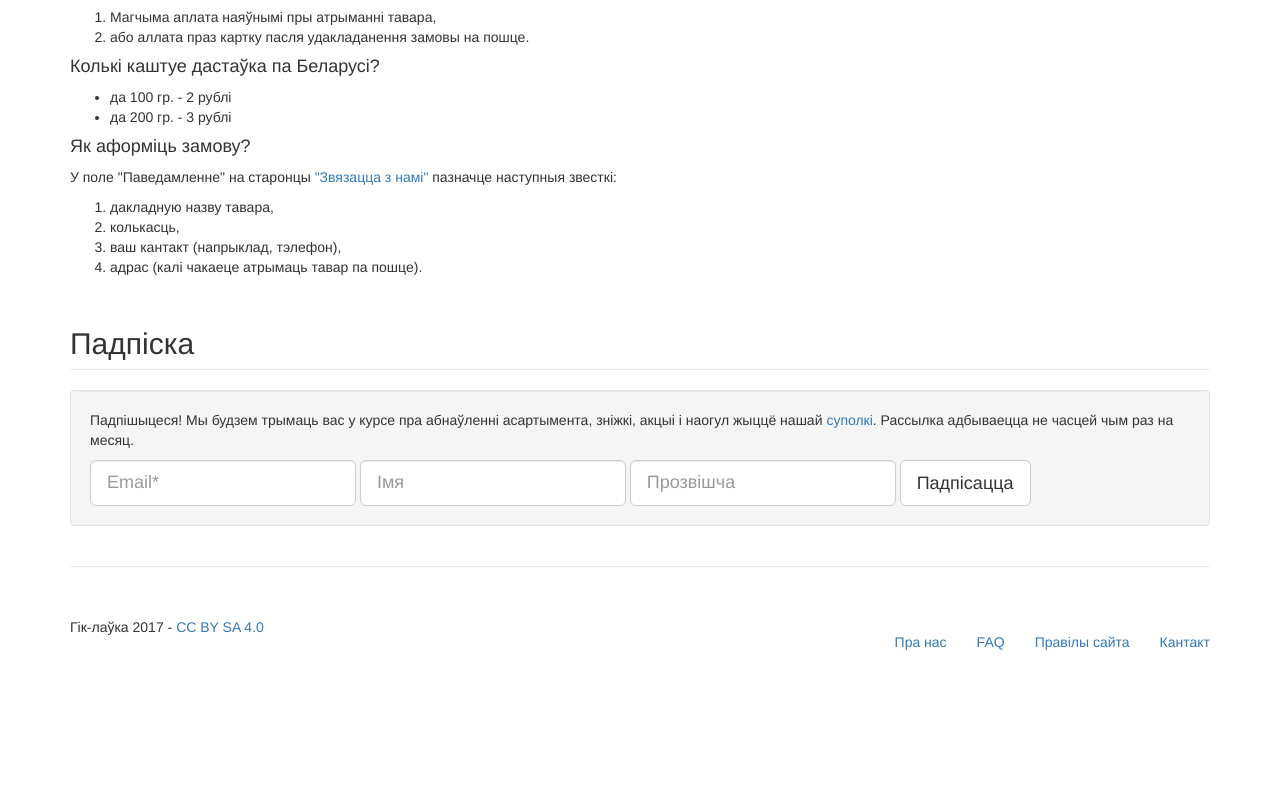
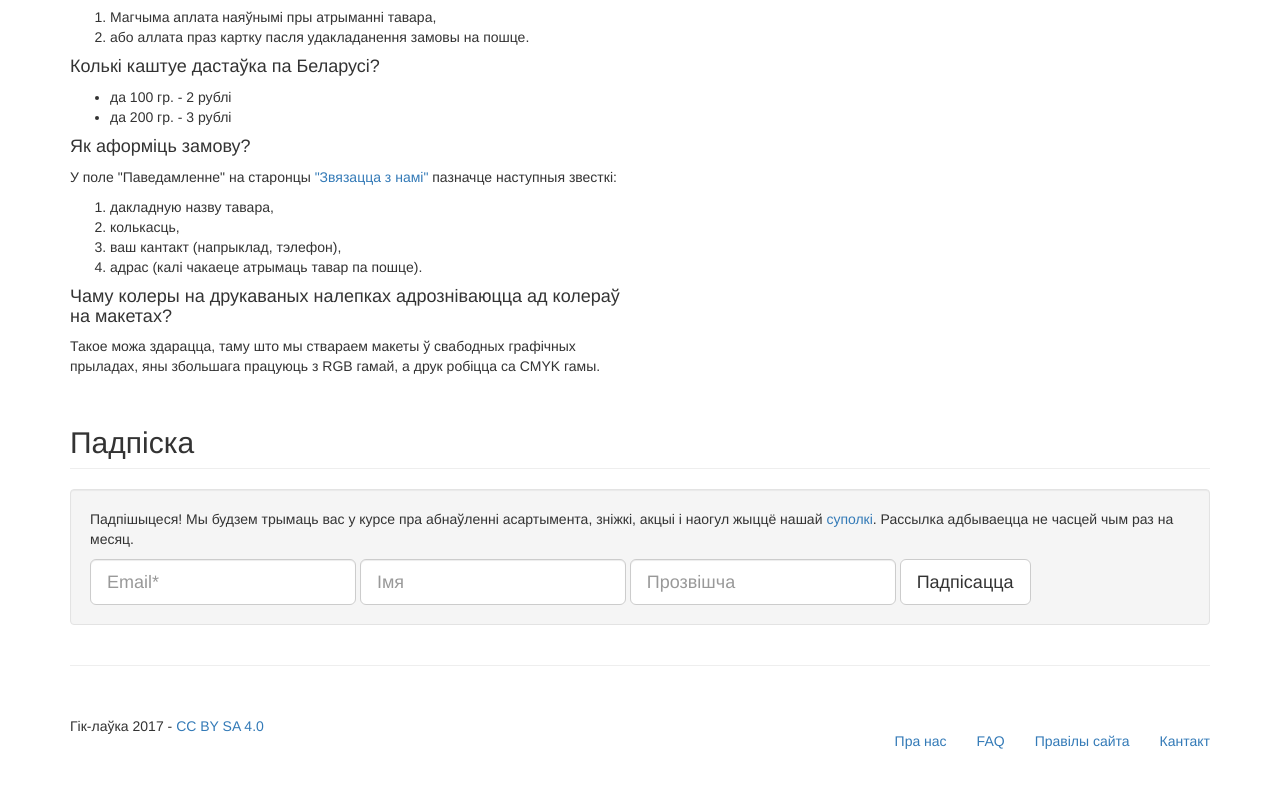
Before and after one commit to rizomaa/geek-lauka-v.0.1, a website: page tos.html in a window 1280 px wide. Shown: the part 679-1467 px from the top of the page. Before the commit the page ends 1396 px from the top, so only its background shows below. Drawn offline with Linux system fonts and the light colour scheme; a script that the page names is missing.

Commit message:
tos: question about colors added

```diff
--- a/tos.html
+++ b/tos.html
@@ -141,6 +141,9 @@
 	<li>адрас (калі чакаеце атрымаць тавар па пошце).</li>
 </ol>
 
+<h4>Чаму колеры на друкаваных налепках адрозніваюцца ад колераў на макетах?</h4>
+<p>Такое можа здарацца, таму што мы ствараем макеты ў свабодных графічных прыладах, яны збольшага працуюць з RGB гамай, а друк робіцца са CMYK гамы.</p>
+
 
             </div>
             <div class="col-md-6">
```
